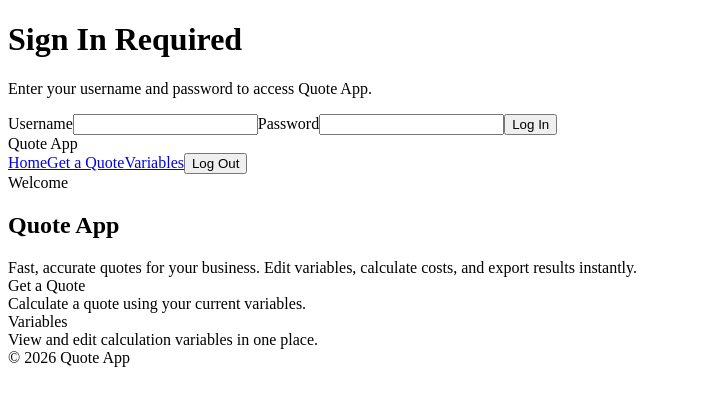
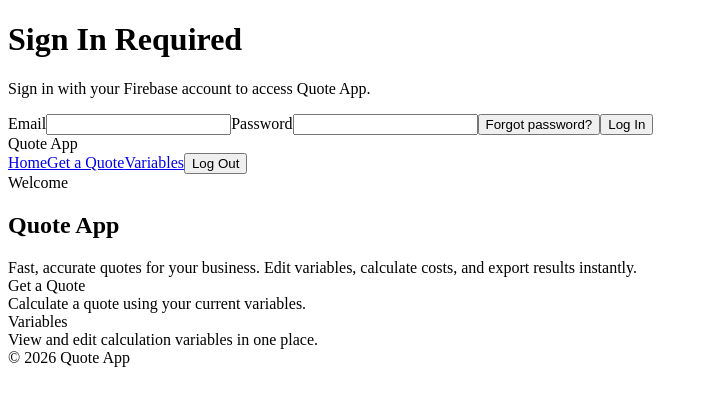
Before and after one commit to kkdecorators/Quote, a React (Vite) app: page / in a window 1280 px wide. Shown: the top 406 px of the page, without its empty margins (0-708 px from the left). Built offline with nearby package versions, Linux system fonts and the light colour scheme; no server answers; the database is empty; the HTML template or start-up script is replaced by a standard one.

Commit message:
Add Firebase auth recovery and lockout-safe messaging

```diff
--- a/src/App.jsx
+++ b/src/App.jsx
@@ -1,16 +1,17 @@
 import { useEffect, useState } from "react";
 import { Navigate, Route, Routes, useNavigate } from "react-router-dom";
 import AuthGate from "./features/auth/components/AuthGate";
+import {
+  loginWithFirebase,
+  logoutFromFirebase,
+  sendResetEmail,
+  subscribeAuthState,
+} from "./features/auth/utils/firebaseAuth";
 import HomeSection from "./features/home/components/HomeSection";
 import Toolbar from "./features/layout/components/Toolbar";
 import QuoteSection from "./features/quote/components/QuoteSection";
 import { computeQuote } from "./features/quote/utils/quote";
 import VarsSection from "./features/variables/components/VarsSection";
-import {
-  AUTH_PASSWORD,
-  AUTH_STORAGE_KEY,
-  AUTH_USERNAME,
-} from "./features/variables/config/constants";
 import {
   loadSyncedVars,
   saveSyncedVars,
@@ -20,12 +21,15 @@ import { normalizeVars } from "./features/variables/utils/variables";
 
 export default function App() {
   const navigate = useNavigate();
-  const [authenticated, setAuthenticated] = useState(
-    sessionStorage.getItem(AUTH_STORAGE_KEY) === "true"
-  );
+  const [authenticated, setAuthenticated] = useState(false);
+  const [authLoading, setAuthLoading] = useState(true);
+  const [authSubmitting, setAuthSubmitting] = useState(false);
+  const [authResetting, setAuthResetting] = useState(false);
   const [authUsername, setAuthUsername] = useState("");
   const [authPassword, setAuthPassword] = useState("");
   const [authError, setAuthError] = useState(false);
+  const [authErrorMessage, setAuthErrorMessage] = useState("Invalid email or password");
+  const [authInfoMessage, setAuthInfoMessage] = useState("");
 
   const [vars, setVars] = useState(loadVars);
   const [editVars, setEditVars] = useState(loadVars);
@@ -38,6 +42,15 @@ export default function App() {
     global: false,
   });
   const [quoteResult, setQuoteResult] = useState(null);
+
+  useEffect(() => {
+    const unsubscribe = subscribeAuthState((user) => {
+      setAuthenticated(Boolean(user));
+      setAuthLoading(false);
+    });
+
+    return unsubscribe;
+  }, []);
 
   useEffect(() => {
     if (authenticated) {
@@ -77,24 +90,52 @@ export default function App() {
     };
   }, []);
 
-  function handleAuthSubmit(event) {
+  async function handleAuthSubmit(event) {
     event.preventDefault();
+    setAuthSubmitting(true);
+    setAuthError(false);
+    setAuthInfoMessage("");
 
-    if (authUsername.trim() === AUTH_USERNAME && authPassword === AUTH_PASSWORD) {
-      sessionStorage.setItem(AUTH_STORAGE_KEY, "true");
-      setAuthenticated(true);
-      setAuthError(false);
+    const result = await loginWithFirebase(authUsername.trim(), authPassword);
+    if (result.ok) {
       setAuthPassword("");
+      setAuthSubmitting(false);
       return;
     }
 
     setAuthError(true);
+    setAuthErrorMessage(getAuthErrorMessage(result.code));
     setAuthPassword("");
+    setAuthSubmitting(false);
   }
 
-  function logout() {
-    sessionStorage.removeItem(AUTH_STORAGE_KEY);
-    setAuthenticated(false);
+  async function handleForgotPassword() {
+    const email = authUsername.trim();
+    if (!email) {
+      setAuthError(true);
+      setAuthInfoMessage("");
+      setAuthErrorMessage("Enter your email first, then tap Forgot password.");
+      return;
+    }
+
+    setAuthResetting(true);
+    setAuthError(false);
+    setAuthInfoMessage("");
+
+    const result = await sendResetEmail(email);
+    if (result.ok) {
+      setAuthInfoMessage("Password reset email sent. Check your inbox and spam folder.");
+      setAuthResetting(false);
+      return;
+    }
+
+    setAuthError(true);
+    setAuthErrorMessage(getResetErrorMessage(result.code));
+    setAuthResetting(false);
+  }
+
+  async function logout() {
+    await logoutFromFirebase();
     setAuthUsername("");
     setAuthPassword("");
     setAuthError(false);
@@ -186,9 +227,15 @@ export default function App() {
         authUsername={authUsername}
         authPassword={authPassword}
         authError={authError}
+        authErrorMessage={authErrorMessage}
+        authInfoMessage={authInfoMessage}
+        authLoading={authLoading}
+        authSubmitting={authSubmitting}
+        authResetting={authResetting}
         onUsernameChange={(event) => setAuthUsername(event.target.value)}
         onPasswordChange={(event) => setAuthPassword(event.target.value)}
         onSubmit={handleAuthSubmit}
+        onForgotPassword={handleForgotPassword}
       />
 
       <div className="app-shell">
@@ -234,3 +281,35 @@ export default function App() {
     </>
   );
 }
+
+function getAuthErrorMessage(code) {
+  switch (code) {
+    case "auth/invalid-credential":
+    case "auth/user-not-found":
+    case "auth/wrong-password":
+      return "Invalid email or password.";
+    case "auth/invalid-email":
+      return "That email format looks invalid.";
+    case "auth/too-many-requests":
+      return "Too many attempts. Wait a few minutes or use Forgot password.";
+    case "auth/not-configured":
+      return "Authentication is not configured for this environment.";
+    default:
+      return "Sign-in failed. Please try again.";
+  }
+}
+
+function getResetErrorMessage(code) {
+  switch (code) {
+    case "auth/invalid-email":
+      return "Enter a valid email address to reset your password.";
+    case "auth/user-not-found":
+      return "No account found with that email.";
+    case "auth/too-many-requests":
+      return "Too many reset requests. Wait a few minutes and try again.";
+    case "auth/not-configured":
+      return "Password reset is not configured for this environment.";
+    default:
+      return "Could not send reset email. Please try again.";
+  }
+}
--- a/src/features/auth/components/AuthGate.jsx
+++ b/src/features/auth/components/AuthGate.jsx
@@ -2,28 +2,35 @@ export default function AuthGate({
   authUsername,
   authPassword,
   authError,
+  authErrorMessage,
+  authInfoMessage,
+  authLoading,
+  authSubmitting,
+  authResetting,
   onUsernameChange,
   onPasswordChange,
   onSubmit,
+  onForgotPassword,
 }) {
   return (
     <div className="auth-gate" aria-live="polite">
       <div className="auth-card">
         <h1 className="auth-title">Sign In Required</h1>
         <p className="auth-subtitle">
-          Enter your username and password to access Quote App.
+          Sign in with your Firebase account to access Quote App.
         </p>
         <form className="auth-form" autoComplete="off" onSubmit={onSubmit}>
           <label className="auth-label" htmlFor="auth-username">
-            Username
+            Email
           </label>
           <input
             id="auth-username"
             className="auth-input"
-            type="text"
-            autoComplete="username"
+            type="email"
+            autoComplete="email"
             required
             value={authUsername}
+            disabled={authLoading || authSubmitting}
             onChange={onUsernameChange}
           />
           <label className="auth-label" htmlFor="auth-password">
@@ -36,6 +43,7 @@ export default function AuthGate({
             autoComplete="current-password"
             required
             value={authPassword}
+            disabled={authLoading || authSubmitting}
             onChange={onPasswordChange}
           />
           <div
@@ -43,10 +51,29 @@ export default function AuthGate({
             role="alert"
             style={{ display: authError ? "block" : "none" }}
           >
-            Invalid username or password
+            {authErrorMessage}
           </div>
-          <button type="submit" className="btn-primary auth-submit">
-            Log In
+          <div
+            className="auth-info"
+            role="status"
+            style={{ display: authInfoMessage ? "block" : "none" }}
+          >
+            {authInfoMessage}
+          </div>
+          <button
+            type="button"
+            className="auth-link-btn"
+            disabled={authLoading || authSubmitting || authResetting}
+            onClick={onForgotPassword}
+          >
+            {authResetting ? "Sending reset email..." : "Forgot password?"}
+          </button>
+          <button
+            type="submit"
+            className="btn-primary auth-submit"
+            disabled={authLoading || authSubmitting || authResetting}
+          >
+            {authSubmitting ? "Signing In..." : "Log In"}
           </button>
         </form>
       </div>
--- /dev/null
+++ b/src/features/auth/utils/firebaseAuth.js
@@ -0,0 +1,68 @@
+import {
+  getAuth,
+  onAuthStateChanged,
+  sendPasswordResetEmail,
+  signInWithEmailAndPassword,
+  signOut,
+} from "firebase/auth";
+import { getFirebaseApp } from "../../../shared/utils/firebaseApp";
+
+function getFirebaseAuth() {
+  const app = getFirebaseApp();
+  if (!app) {
+    return null;
+  }
+
+  return getAuth(app);
+}
+
+export function subscribeAuthState(callback) {
+  const auth = getFirebaseAuth();
+  if (!auth) {
+    callback(null);
+    return () => {};
+  }
+
+  return onAuthStateChanged(auth, callback);
+}
+
+export async function loginWithFirebase(email, password) {
+  const auth = getFirebaseAuth();
+  if (!auth) {
+    return { ok: false, code: "auth/not-configured" };
+  }
+
+  try {
+    await signInWithEmailAndPassword(auth, email, password);
+    return { ok: true };
+  } catch (error) {
+    return { ok: false, code: error?.code || "auth/unknown" };
+  }
+}
+
+export async function sendResetEmail(email) {
+  const auth = getFirebaseAuth();
+  if (!auth) {
+    return { ok: false, code: "auth/not-configured" };
+  }
+
+  try {
+    await sendPasswordResetEmail(auth, email);
+    return { ok: true };
+  } catch (error) {
+    return { ok: false, code: error?.code || "auth/unknown" };
+  }
+}
+
+export async function logoutFromFirebase() {
+  const auth = getFirebaseAuth();
+  if (!auth) {
+    return;
+  }
+
+  try {
+    await signOut(auth);
+  } catch {
+    // Ignore logout errors to keep UX predictable.
+  }
+}
--- a/src/features/variables/config/constants.js
+++ b/src/features/variables/config/constants.js
@@ -33,7 +33,4 @@ export const DEFAULT_VARS = {
   M: 1.2,
 };
 
-export const AUTH_STORAGE_KEY = "quote-app-authenticated";
-export const AUTH_USERNAME = "admin";
-export const AUTH_PASSWORD = "Quote@123";
 export const VARS_STORAGE_KEY = "vars";
--- /dev/null
+++ b/src/shared/utils/firebaseApp.js
@@ -0,0 +1,27 @@
+import { getApp, getApps, initializeApp } from "firebase/app";
+
+const firebaseConfig = {
+  apiKey: import.meta.env.VITE_FIREBASE_API_KEY,
+  authDomain: import.meta.env.VITE_FIREBASE_AUTH_DOMAIN,
+  projectId: import.meta.env.VITE_FIREBASE_PROJECT_ID,
+  storageBucket: import.meta.env.VITE_FIREBASE_STORAGE_BUCKET,
+  messagingSenderId: import.meta.env.VITE_FIREBASE_MESSAGING_SENDER_ID,
+  appId: import.meta.env.VITE_FIREBASE_APP_ID,
+};
+
+export function hasFirebaseConfig() {
+  return (
+    Boolean(firebaseConfig.apiKey) &&
+    Boolean(firebaseConfig.authDomain) &&
+    Boolean(firebaseConfig.projectId) &&
+    Boolean(firebaseConfig.appId)
+  );
+}
+
+export function getFirebaseApp() {
+  if (!hasFirebaseConfig()) {
+    return null;
+  }
+
+  return getApps().length ? getApp() : initializeApp(firebaseConfig);
+}
--- a/src/styles.css
+++ b/src/styles.css
@@ -223,6 +223,40 @@
   border-radius: var(--radius-sm);
   font-size: 13px;
   padding: 8px 10px;
+}
+
+.auth-info {
+  display: none;
+  margin: 6px 0 4px;
+  background: #eff6ff;
+  border: 1px solid #bfdbfe;
+  color: #1e3a8a;
+  border-radius: var(--radius-sm);
+  font-size: 13px;
+  padding: 8px 10px;
+}
+
+.auth-link-btn {
+  border: none;
+  background: none;
+  color: var(--blue);
+  font-size: 13px;
+  font-weight: 600;
+  text-align: left;
+  padding: 0;
+  margin-top: 2px;
+  cursor: pointer;
+}
+
+.auth-link-btn:hover {
+  color: var(--blue-dark);
+  text-decoration: underline;
+}
+
+.auth-link-btn:disabled {
+  color: var(--text-muted);
+  cursor: not-allowed;
+  text-decoration: none;
 }
 
 .auth-submit {
```
Also changed, not shown: src/features/variables/utils/firebaseSync.js (+3 -21 lines).
